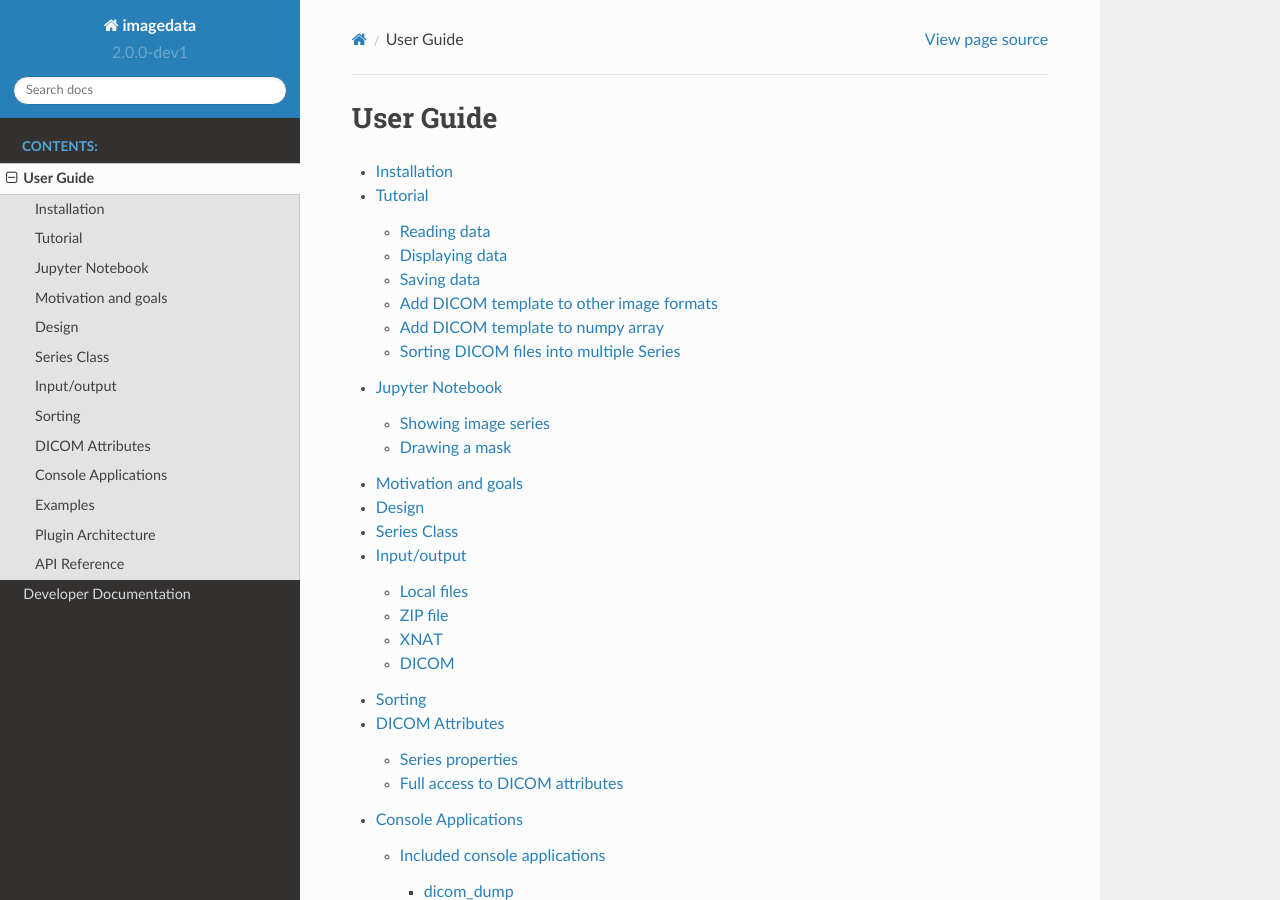
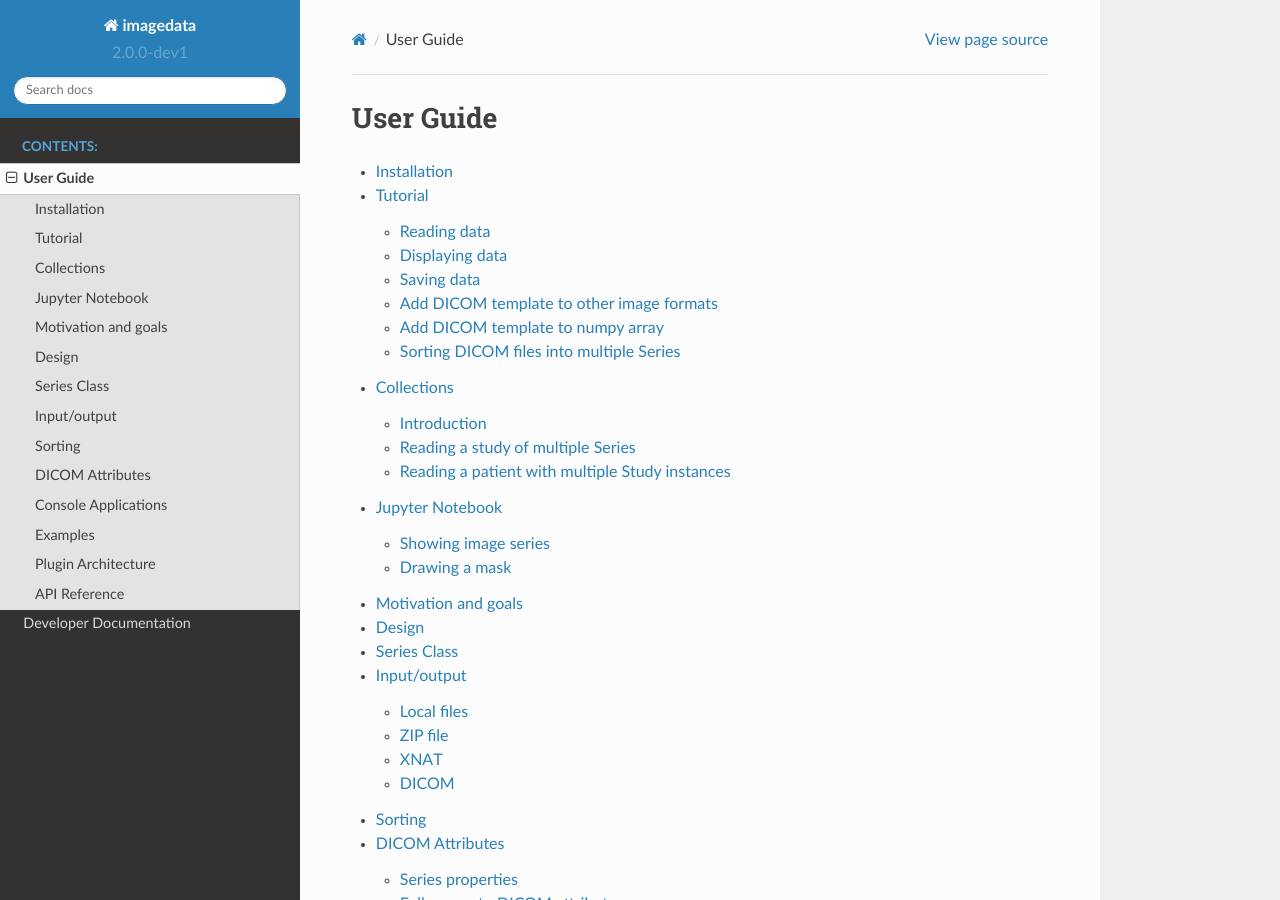
Before and after one commit to erling6232/imagedata, a Sphinx documentation site: the page built from docs/UserGuide.rst, in a window 1280 px wide and 900 px high. Built offline with Sphinx 7.4.7 and the Read the Docs theme 2.0.0, drawn with Linux system fonts in a browser that asks for light colours; some of the changed lines change nothing that is shown.

Commit message:
Initial release of Collections.rst.

```diff
--- /dev/null
+++ b/docs/Collections.rst
@@ -0,0 +1,48 @@
+.. _Collections:
+
+Collections
+===========
+
+Introduction
+------------
+
+In addition to the Series level, there are collection classes Cohort, Patient and Study
+for the case when multiple Series will be handled.
+
+Each of the collection classes will take a source, and sort the images into
+appropriate instances. In each case, the input order of each Series will
+be auto-detected. There is no way to set input order explicitly.
+
+Note: At present, this works for DICOM data only.
+
+Reading a study of multiple Series
+----------------------------------
+
+The Study class can be used to sort DICOM files according to SeriesInstanceUID.
+The input order of each Series is auto-detected.
+
+.. code-block:: python
+
+    from imagedata import Study
+
+    vibe, dce = None
+    study = Study('data/dicom')
+    for uid in study:
+        series = study[uid]
+        if series.seriesDescription == 'vibe':
+            vibe = series
+        ...
+    If not (vibe and dce):
+        raise ValueError('Some series not found in study.')
+
+Reading a patient with multiple Study instances
+-----------------------------------------------
+
+.. code-block:: python
+
+    from imagedata import Patient
+
+    patient = Patient('data/dicom')
+    for uid in patient:
+        study = patient[uid]
+        print(study.studyDate, study.studyTime)
--- a/docs/UserGuide.rst
+++ b/docs/UserGuide.rst
@@ -8,6 +8,7 @@ User Guide
 
   Installation
   Tutorial
+  Collections
   Notebook
   Introduction
   Input_output
```
